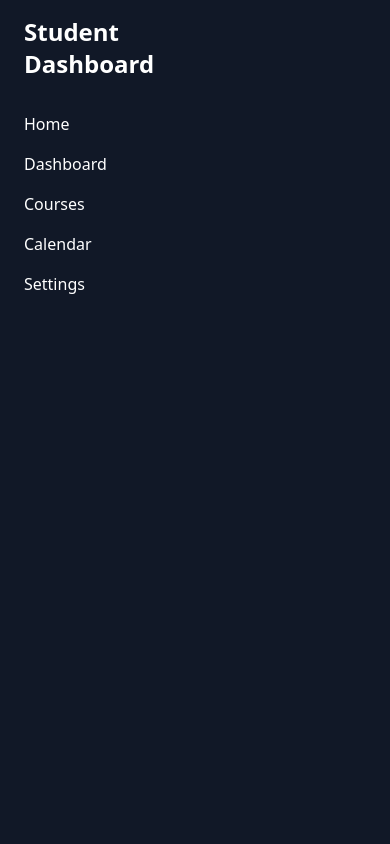
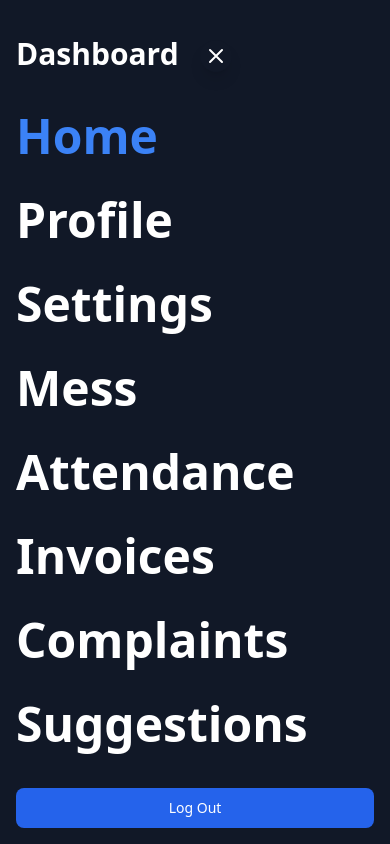
Before and after one commit to Raghu23-dev/Hostel-HMS, a React (Vite) app in the folder client/: page /student-dashboard in a window 390 px wide. Built offline with nearby package versions, Linux system fonts and the light colour scheme.

Commit message:
added styling for sidebar

```diff
--- a/client/src/App.jsx
+++ b/client/src/App.jsx
@@ -7,6 +7,7 @@ import SignIn from "./components/LandingSite/AuthPage/SignIn";
 import RequestAcc from "./components/LandingSite/AuthPage/Request";
 import AdminSignIn from "./components/LandingSite/AuthPage/AdminSignIn";
 import Index from "./components/Dashboards/StudentDashboard/Index";
+import Home from "./components/Dashboards/Studentdashboard/Home";
 
 function App() {
   return (
@@ -22,7 +23,7 @@ function App() {
           </Route>
         </Route>
         <Route path="/student-dashboard" element={<Index />}>
-          <Route index element={<Index />} />
+          <Route index element={<Home />} />
         </Route>
       </Routes>
     </>
--- a/client/src/components/Dashboards/Common/Sidebar.jsx
+++ b/client/src/components/Dashboards/Common/Sidebar.jsx
@@ -1,36 +1,91 @@
-function Sidebar() {
-    return (
-      <div className="bg-gray-900 text-white h-screen w-64 py-4 px-6">
-        <h1 className="text-2xl font-bold mb-8">Student Dashboard</h1>
-        <ul>
-          <li className="mb-4">
-            <a href="#" className="hover:text-gray-400">
-              Home
-            </a>
-          </li>
-          <li className="mb-4">
-            <a href="#" className="hover:text-gray-400">
-              Dashboard
-            </a>
-          </li>
-          <li className="mb-4">
-            <a href="#" className="hover:text-gray-400">
-              Courses
-            </a>
-          </li>
-          <li className="mb-4">
-            <a href="#" className="hover:text-gray-400">
-              Calendar
-            </a>
-          </li>
-          <li className="mb-4">
-            <a href="#" className="hover:text-gray-400">
-              Settings
-            </a>
-          </li>
-        </ul>
+import { useState } from "react";
+import { Link, useLocation } from "react-router-dom";
+import PropTypes from "prop-types";
+
+Sidebar.propTypes = {
+  links: PropTypes.shape({
+    text: PropTypes.string.isRequired,
+    url: PropTypes.string.isRequired,
+    for: PropTypes.string.isRequired,
+  }).isRequired,
+};
+
+function Sidebar({ links }) {
+  const [isOpen, setIsOpen] = useState(true);
+  const location = useLocation();
+
+  const toggleMenu = () => {
+    setIsOpen(!isOpen);
+  };
+
+  return (
+    <div>
+      <button
+        className={`fixed md:hidden z-50 top-10 left-20 md:left-40 ml-10 bg-gray-900 p-1 w-50 h-50 rounded-full shadow-lg text-white transition-transform duration-300 ease-in-out transform ${
+          isOpen ? "translate-x-20" : "-translate-x-20"
+        }`}
+        onClick={toggleMenu}
+      >
+        <svg
+          className={`w-6 h-6 ${isOpen ? "hidden" : "block"}`}
+          xmlns="http://www.w3.org/2000/svg"
+          viewBox="0 0 24 24"
+          fill="none"
+          stroke="currentColor"
+          strokeWidth="2"
+          strokeLinecap="round"
+          strokeLinejoin="round"
+        >
+          <path d="M3 12h18M3 6h18M3 18h18" />
+        </svg>
+        <svg
+          className={`w-6 h-6 ${isOpen ? "block" : "hidden"}`}
+          xmlns="http://www.w3.org/2000/svg"
+          viewBox="0 0 24 24"
+          fill="none"
+          stroke="currentColor"
+          strokeWidth="2"
+          strokeLinecap="round"
+          strokeLinejoin="round"
+        >
+          <path d="M18 6L6 18M6 6l12 12" />
+        </svg>
+      </button>
+      <div
+        className={`flex flex-col justify-between h-screen w-screen absolute md:static sm:w-64 bg-gray-900 text-white transition-transform duration-300 ease-in-out transform ${
+          isOpen ? "translate-x-0" : "absolute -translate-x-full"
+        }`}
+      >
+        <Link to={`/${links[0].for}-dashboard`} className="p-4">
+          <h1 className="text-3xl font-bold pt-5">Dashboard</h1>
+        </Link>
+        <div className="flex flex-col space-y-1 text-5xl font-bold text-white">
+          {/*eslint-disable-next-line react/prop-types*/}
+          {links.map((link) => (
+            <Link
+              to={link.url}
+              key={link.text}
+              className={`p-4 ${
+                location.pathname === link.url
+                  ? "text-blue-500"
+                  : "hover:text-blue-500"
+              }`}
+            >
+              {link.text}
+            </Link>
+          ))}
+        </div>
+        <div className="p-4">
+          <button
+            type="submit"
+            className="w-full text-white bg-blue-600 hover:bg-blue-700 focus:ring-4 focus:outline-none focus:ring-blue-300 font-medium rounded-lg text-sm px-5 py-2.5 text-center dark:bg-blue-600 dark:hover:bg-blue-700 dark:focus:ring-blue-800"
+          >
+            Log Out
+          </button>
+        </div>
       </div>
-    );
-  }
+    </div>
+  );
+}
 
-  export { Sidebar };
+export { Sidebar };
--- /dev/null
+++ b/client/src/components/Dashboards/Studentdashboard/Home.jsx
@@ -0,0 +1,9 @@
+function Home() {
+    return (
+      <div className="w-full h-screen flex items-center justify-center" >
+          <h1 className="text-gray-900 font-bold text-5xl" >Welcome <span className="text-blue-500">Student!</span></h1>
+      </div>
+    )
+  }
+
+  export default Home;
--- a/client/src/components/Dashboards/Studentdashboard/Index.jsx
+++ b/client/src/components/Dashboards/Studentdashboard/Index.jsx
@@ -1,8 +1,50 @@
+import { Outlet } from "react-router-dom";
 import { Sidebar } from "../Common/Sidebar"
 export default function Index() {
+
+  const dashboard = "student";
+  const links = [
+    {
+      text: "Home",
+      url: "/student-dashboard",
+      for: dashboard,
+    },
+    {
+      text: "Profile",
+      url: "/student-dashboard/profile",
+    },
+    {
+      text: "Settings",
+      url: "/student-dashboard/settings",
+    },
+    {
+      text: "Mess",
+      url: "/student-dashboard/settings",
+    },
+    {
+      text: "Attendance",
+      url: "/student-dashboard/settings",
+    },
+    {
+      text: "Invoices",
+      url: "/student-dashboard/settings",
+    },
+    {
+      text: "Complaints",
+      url: "/student-dashboard/settings",
+    },
+    {
+      text: "Suggestions",
+      url: "/student-dashboard/settings",
+    },
+  ]
+
   return (
-    <div>
-      <Sidebar />
+    <div className="flex">
+      <Sidebar links={links} />
+      <div className="w-full bg-white h-screen" >
+        <Outlet />
+      </div>
     </div>
   )
 }
--- a/client/src/components/LandingSite/AuthPage/Index.jsx
+++ b/client/src/components/LandingSite/AuthPage/Index.jsx
@@ -5,27 +5,7 @@ export default function AuthPage() {
     <>
       <section className="bg-gray-900">
         <div className="flex flex-col items-center justify-center px-6 py-8 mx-auto md:h-[73vh] lg:py-0">
-          <a
-            href="/"
-            className="flex items-center mb-6 text-2xl font-semibold text-white"
-          >
-            <svg
-              xmlns="http://www.w3.org/2000/svg"
-              fill="none"
-              viewBox="0 0 24 24"
-              strokeWidth={1.5}
-              stroke="currentColor"
-              className="w-8 h-8 lg:w-10 lg:h-10"
-            >
-              <path
-                strokeLinecap="round"
-                strokeLinejoin="round"
-                d="M4.26 10.147a60.436 60.436 0 00-.491 6.347A48.627 48.627 0 0112 20.904a48.627 48.627 0 018.232-4.41 60.46 60.46 0 00-.491-6.347m-15.482 0a50.57 50.57 0 00-2.658-.813A59.905 59.905 0 0112 3.493a59.902 59.902 0 0110.399 5.84c-.896.248-1.783.52-2.658.814m-15.482 0A50.697 50.697 0 0112 13.489a50.702 50.702 0 017.74-3.342M6.75 15a.75.75 0 100-1.5.75.75 0 000 1.5zm0 0v-3.675A55.378 55.378 0 0112 8.443m-7.007 11.55A5.981 5.981 0 006.75 15.75v-1.5"
-              />
-            </svg>
-            &nbsp;
-            Hostel Management System
-          </a>
+
           <Outlet />
         </div>
       </section>
--- a/client/src/components/LandingSite/AuthPage/SignIn.jsx
+++ b/client/src/components/LandingSite/AuthPage/SignIn.jsx
@@ -3,22 +3,56 @@ import { Link } from "react-router-dom";
 import { useState } from "react";
 
 export default function SignIn() {
-  const [inputCms, setInputCms] = useState("");
+
+  let login = async (event) => {
+    event.preventDefault();
+    let data = {
+      email: email,
+      password: pass,
+    };
+
+    let response = await fetch("http://localhost:3000/api/auth/login", {
+      method: "POST",
+      headers: {
+        "Content-Type": "application/json",
+      },
+      body: JSON.stringify(data)
+    });
+
+    let result = await response.json();
+    console.log(result);
+    if (result.success) {
+      localStorage.setItem("token", result.token);
+      localStorage.setItem("user", JSON.stringify(result.user));
+      alert("Login success");
+      // window.location.href = "/";
+    } else {
+      alert(result.errors[0].msg);
+    }
+
+  };
+
+  const [email, setEmail] = useState("");
   const [pass, setPass] = useState("");
 
-  const changeCms = (event) => {
-    setInputCms(event.target.value);
+  const changeEmail = (event) => {
+    setEmail(event.target.value);
   };
   const changePass = (event) => {
     setPass(event.target.value);
   };
+  const [position, setPosition] = useState("");
 
-  const cms = {
-    name: "cms",
-    type: "number",
+  const changePosition = (event) => {
+    setPosition(event.target.value);
+  };
+
+  const iemail = {
+    name: "email",
+    type: "email",
     placeholder: "000000",
     req: true,
-    onChange: changeCms,
+    onChange: changeEmail,
   };
   const password = {
     name: "password",
@@ -32,15 +66,51 @@ export default function SignIn() {
     <div className="w-full rounded-lg md:mt-0 sm:max-w-md xl:p-0 bg-gray-800 border-gray-700">
       <div className="p-6 space-y-4 md:space-y-6 sm:p-8">
         <h1 className="text-xl font-bold leading-tight tracking-tight md:text-2xl text-white">
-          Sign in to your account - Student
+          Sign in to your account
         </h1>
-        <form className="space-y-4 md:space-y-6" action="#">
-          <Input field={cms} />
+        <form className="space-y-4 md:space-y-6" onSubmit={login}>
+          <Input field={iemail} />
           <Input field={password} />
+          {/* <div className="flex items-baseline gap-3">
+            <div className="flex items-center mb-4">
+              <input
+                type="radio"
+                value="student"
+                name="student-manager"
+                className="w-4 h-4 focus:ring-blue-600 ring-offset-gray-800  bg-gray-800 border-gray-600"
+                checked={position === "student"}
+                onChange={changePosition}
+              />
+              <label
+                htmlFor="default-radio-1"
+                className="ml-2 text-sm font-medium text-gray-300"
+              >
+                Student
+              </label>
+            </div>
+            <div className="flex items-center">
+              <input
+                type="radio"
+                value="manager"
+                name="student-manager"
+                className="w-4 h-4 text-blue-600 focus:ring-blue-600 ring-offset-gray-800 bg-gray-700 border-gray-600"
+                checked={position === "manager"}
+                onChange={changePosition}
+              />
+              <label
+                htmlFor="default-radio-2"
+                className="ml-2 text-sm font-medium text-gray-300"
+              >
+                Manager
+              </label>
+            </div>
+          </div> */}
           <div className="flex items-center justify-between">
             <div className="flex items-start">
               <div className="flex items-center h-5">
                 <input
+                  id="remember"
+                  aria-describedby="remember"
                   type="checkbox"
                   className="w-4 h-4 border rounded focus:ring-3 bg-gray-700 border-gray-600 focus:ring-blue-600 ring-offset-gray-800"
                   required=""
@@ -62,7 +132,7 @@ export default function SignIn() {
           <p className="text-sm font-light text-gray-400">
             Don’t have an account yet?{" "}
             <Link
-              to="/auth/request"
+              to="request"
               className="font-medium hover:underline text-blue-500"
             >
               Request an account.
```
Also changed, not shown: 1 other file (tests, documents, lock files or other folders).
